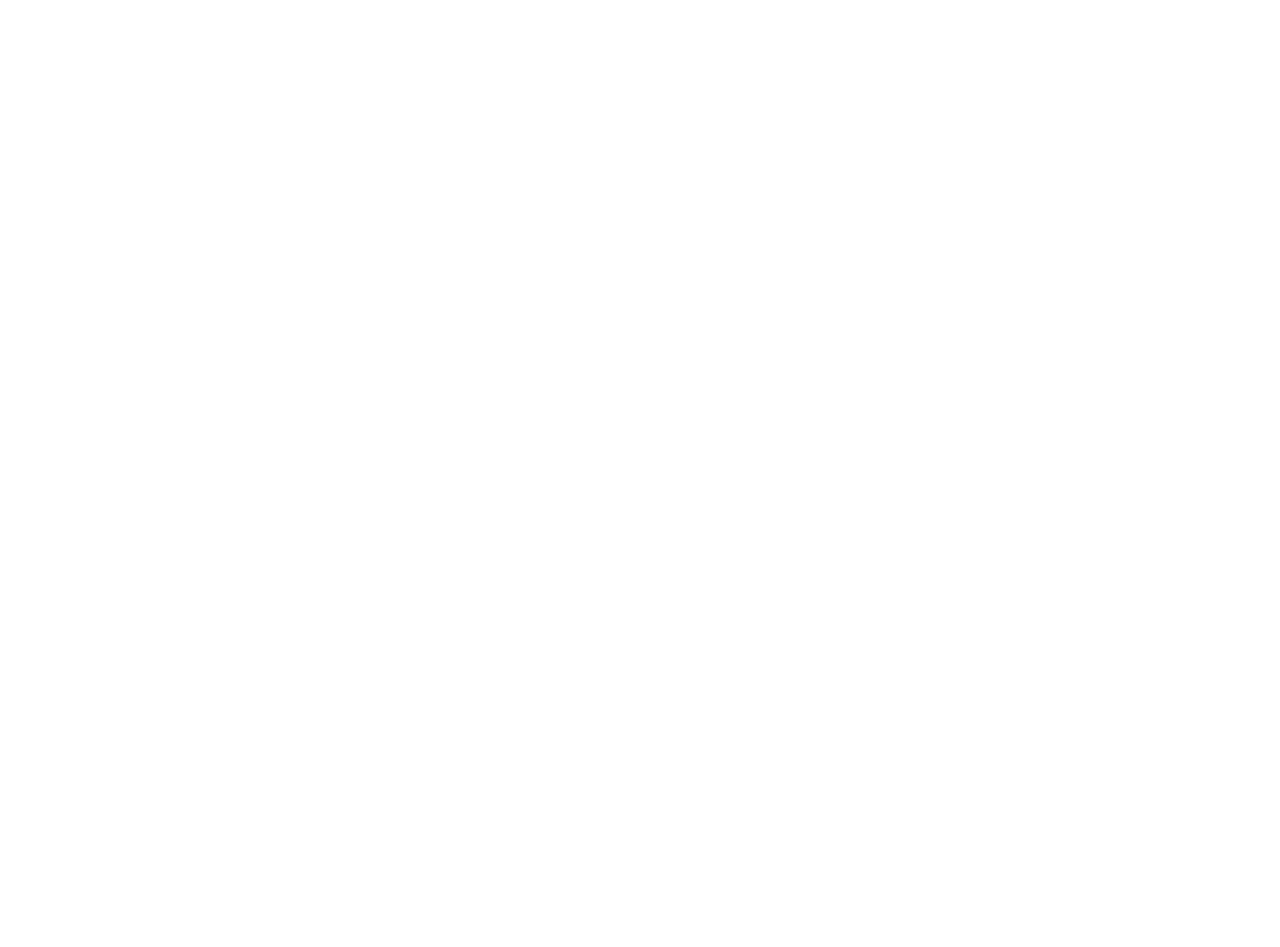
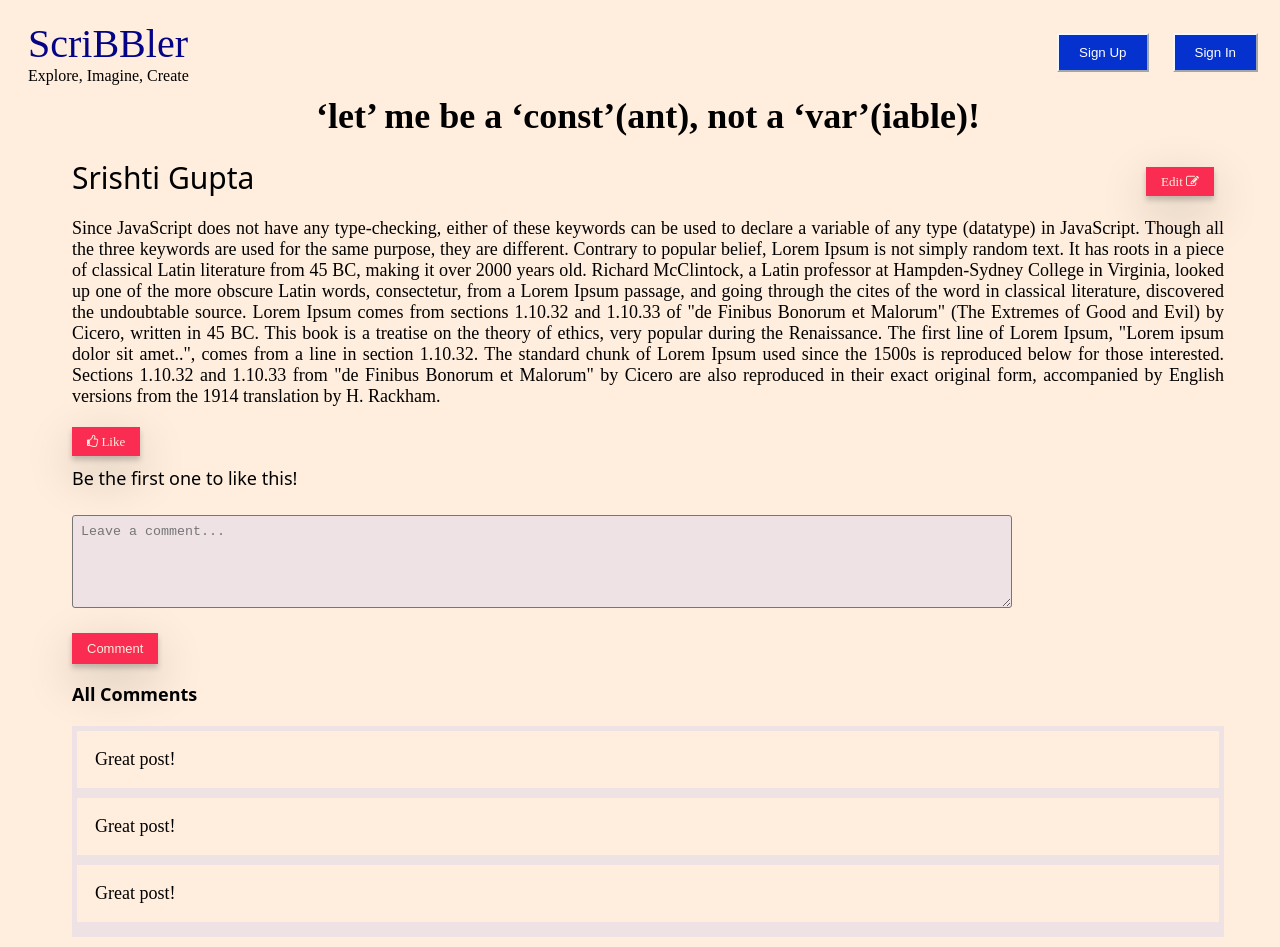
Before and after one commit to Mrlokeshrai20/Project, a plain HTML site: page html/post.html in a window 1280 px wide. Before the commit the page ends 800 px from the top, so only its background shows below. Drawn offline with Linux system fonts and the light colour scheme; a web font is replaced by a local one.

Commit message:
added the functionality to delete and other required buttons

```diff
--- a/html/post.html
+++ b/html/post.html
@@ -0,0 +1,70 @@
+<!DOCTYPE html>
+<html lang="en">
+<head>
+    <meta charset="UTF-8">
+    <meta name="viewport" content="width=device-width, initial-scale=1.0">
+    <link href="https://fonts.googleapis.com/css?family=Montez&display=swap" rel="stylesheet">
+    <link rel="preconnect" href="https://fonts.gstatic.com" crossorigin>
+    <link href="https://fonts.googleapis.com/css2?family=Roboto:ital,wght@0,100;0,300;0,400;0,500;0,700;0,900;1,100;1,300;1,400;1,500;1,700;1,900&display=swap" rel="stylesheet">
+    <link href="../styles/common.css" rel="stylesheet">
+    <link href="../styles/post.css" rel="stylesheet">
+    <link href="https://fonts.googleapis.com/icon?family=Material+Icons" rel="stylesheet">
+    <link rel="stylesheet" href="https://cdnjs.cloudflare.com/ajax/libs/font-awesome/4.7.0/css/font-awesome.min.css">
+    <link rel="stylesheet" href="https://cdnjs.cloudflare.com/ajax/libs/font-awesome/4.7.0/css/font-awesome.min.css">
+</head>
+<body>
+    <!-- Header -->
+    <nav>
+        <div class="model-1">
+            <a id="heading" href="../index.html" style="text-decoration:none" >ScriBBler</a>
+            <p id="sub-heading" >Explore, Imagine, Create</p>
+        </div>
+        <div class="model-2">
+            <button id="sign-up-btn" class="sign-up-btn" onclick="openPop()">Sign Up</button>
+            <button id="sign-in-btn" class="sign-in-btn">Sign In</button>
+        </div>
+    </nav>
+
+    <div class="container">
+        <!-- title -->
+        <div class="title">
+            <p>‘let’ me be a ‘const’(ant), not a ‘var’(iable)!</p>
+        </div>
+        <div class="authorName">
+            <p>Srishti Gupta</p>
+            <span>
+                <!-- edit button -->
+                <button  class="fa">Edit &#xf044;</button>
+            </span>
+        </div>
+        <div class="postContent">
+            <p>Since JavaScript does not have any type-checking, either of these keywords can be used to declare a variable of any type (datatype) in JavaScript. Though all the three keywords are used for the same purpose, they are different.
+                Contrary to popular belief, Lorem Ipsum is not simply random text. It has roots in a piece of classical Latin literature from 45 BC, making it over 2000 years old. Richard McClintock, a Latin professor at Hampden-Sydney College in Virginia, looked up one of the more obscure Latin words, consectetur, from a Lorem Ipsum passage, and going through the cites of the word in classical literature, discovered the undoubtable source. Lorem Ipsum comes from sections 1.10.32 and 1.10.33 of "de Finibus Bonorum et Malorum" (The Extremes of Good and Evil) by Cicero, written in 45 BC. This book is a treatise on the theory of ethics, very popular during the Renaissance. The first line of Lorem Ipsum, "Lorem ipsum dolor sit amet..", comes from a line in section 1.10.32.
+                The standard chunk of Lorem Ipsum used since the 1500s is reproduced below for those interested. Sections 1.10.32 and 1.10.33 from "de Finibus Bonorum et Malorum" by Cicero are also reproduced in their exact original form, accompanied by English versions from the 1914 translation by H. Rackham.
+             </p>
+        </div>
+        <div class="likebtn">
+            <i class="fa like-btn">&#xf087; Like</i>
+            <p class="like-text">Be the first one to like this!</p>
+        </div>
+        <div class="comment-box">
+            <textarea name="comment" id="cmt"  rows="5" placeholder="Leave a comment..."></textarea>
+        </div>
+        <span>
+            <button class="comment-btn">Comment</button>
+        </span>
+        <div class="comments">
+            <p class="text-msg">All Comments</p>
+            <div class="all-comments">
+                <p>Great post!</p>
+                <p>Great post!</p>
+                <p>Great post!</p>
+            </div>
+        </div>
+
+
+
+
+    </div>
+</body>
+</html>
--- a/styles/index.css
+++ b/styles/index.css
@@ -7,7 +7,7 @@
 .container{
     width: 100%;
     min-height: 100vh;
-    background-image: linear-gradient(rgba(244, 244, 238, 0.65),rgba(67, 45, 72, 0.65)) ,url(../images/background.png);
+    background-image: linear-gradient(rgba(244, 244, 238, 0.65),rgba(67, 45, 72, 0.65)) ,url(../images/background.jpg);
     background-size: cover;
     background-position: relative;
     padding: 10px 8px;
@@ -22,7 +22,9 @@ main{
     justify-content: center; /* center horizontally */
     align-items: center;/* center vertically */
 }
-
+button{
+    cursor: pointer;
+}
 #post-popup{
     visibility: hidden;
     width: 1100px;
--- /dev/null
+++ b/styles/post.css
@@ -0,0 +1,118 @@
+*{
+    margin: 0;
+}
+
+body{
+    width: 100%;
+    min-height: 100vh;
+    background-color: #ffeedd;
+    background-size: cover;
+    background-position: relative;
+    padding: 10px 8px;
+
+}
+
+.container{
+    margin-left: 5%;
+    margin-right: 5%;
+    display: flex;
+    flex-direction: column;
+    justify-content: center;
+    align-content: center;
+    font-size: large;
+
+    .title{
+        text-align: center;
+        font-weight: bold;
+        font-size: 2em;
+    }
+    .authorName{
+        display: flex;
+        justify-content: space-between;
+        p{
+            font-size: 30px;
+            font-family: system-ui, -apple-system, BlinkMacSystemFont, 'Segoe UI', Roboto, Oxygen, Ubuntu, Cantarell, 'Open Sans', 'Helvetica Neue', sans-serif;
+        }
+        .fa{
+            font-size: small;
+            background-color: rgb(251, 44, 82);
+            padding: 8px 15px;
+            color: #ffeedd;
+            cursor: pointer;
+            border: none;
+            box-shadow: 0 4px 5px 0 rgba(44, 44, 44, 0.24),0 17px 50px 0 rgba(0,0,0,0.19);
+        }
+        .fa:hover{
+            box-shadow: 0 8px 10px 0 rgba(44, 44, 44, 0.24),0 17px 50px 0 rgba(0,0,0,0.19);
+
+        }
+    }
+    p{
+        margin-bottom:20px ;
+    }
+    .like-btn{
+        font-size: small;
+        background-color: rgb(251, 44, 82);
+        padding: 8px 15px;
+        color: #ffeedd;
+        cursor: pointer;
+        border: none;
+        margin-bottom: 10px;
+        box-shadow: 0 4px 5px 0 rgba(44, 44, 44, 0.24),0 17px 50px 0 rgba(0,0,0,0.19);
+    }
+    .like-btn:hover{
+        box-shadow: 0 8px 10px 0 rgba(44, 44, 44, 0.24),0 17px 50px 0 rgba(0,0,0,0.19);
+    }
+    .like-text{
+        font-family: system-ui, -apple-system, BlinkMacSystemFont, 'Segoe UI', Roboto, Oxygen, Ubuntu, Cantarell, 'Open Sans', 'Helvetica Neue', sans-serif;
+    }
+    .postContent{
+        text-align: justify;
+        text-justify: inter-word;
+    }
+    textarea{
+        margin-top: 5px;
+        margin-bottom: 10px;
+        padding: 8px;
+        width: 80%;
+        border-radius: 3px;
+        background-color: #ded9ee83;
+        height: 100%;
+    }
+    .comment-btn{
+        float: left;
+        font-size: small;
+        background-color: rgb(251, 44, 82);
+        padding: 8px 15px;
+        color: #ffeedd;
+        cursor: pointer;
+        border: none;
+        margin-bottom: 10px;
+        margin-left:0 ;
+        box-shadow: 0 4px 5px 0 rgba(44, 44, 44, 0.24),0 17px 50px 0 rgba(0,0,0,0.19);
+    }
+    .comment-btn:hover{
+        box-shadow: 0 8px 10px 0 rgba(44, 44, 44, 0.24),0 17px 50px 0 rgba(0,0,0,0.19);
+    }
+
+    .comments{
+        .text-msg{
+            margin-top: 8px;
+            font-weight: bold;
+            font-family: system-ui, -apple-system, BlinkMacSystemFont, 'Segoe UI', Roboto, Oxygen, Ubuntu, Cantarell, 'Open Sans', 'Helvetica Neue', sans-serif;
+        }
+
+        .all-comments{
+            display: flex;
+            flex-direction: column;
+            padding: 5px;
+
+            background-color: #ded9ee83;
+            p{
+                margin-bottom: 10px;
+                padding: 1em;
+                background-color: #ffeedd;
+            }
+        }
+    }
+}
--- a/styles/postslist.css
+++ b/styles/postslist.css
@@ -1,53 +1,79 @@
 *{
   margin: 0;
-    font-family: Arial, sans-serif;
+  padding: 0;
+}
+body{
+  background-color: #ffeedd;
+  user-select: none;
 }
 
-body{
+.container{
   width: 100%;
-    min-height: 100vh;
-    background-color: #ffeedd;
-    background-size: cover;
-    background-position: relative;
-    padding: 10px 8px;
+  display: flex;
+  flex-wrap: wrap;
+  justify-content: center;
+  margin-top: 10px;
 }
-.container{
-    display: grid;
-    grid-template-columns: repeat(2, 1fr);
-    grid-gap: 40px;
-    margin: 50px;
-
 .card{
-        border: 1px solid #ccc;
+  display: flex;
+  position: relative;
+  width: 45%;
+  margin: 25px;
   border-radius: 10px;
   overflow: hidden;
-        display: flex;
   background-color: #ded9ee83;
-        box-shadow: 0 4px 8px 0 rgba(0,0,0,0.2);
+  box-shadow: 0 4px 8px 0 rgba(0,0,0,0.1);
   transition: 0.3s;
-
 }
 .card:hover {
-        box-shadow: 0 8px 16px 0 rgba(0,0,0,0.2);
+  box-shadow: 0 8px 16px rgba(0, 0, 0, 0.5);
 }
-    .title {
+.card p {
+  font-family: 'Poppins', sans-serif;
+  margin: 0;
+}
+.post-card-align{
+  font-family: 'Poppins', sans-serif;
+  color: #949292;
+  overflow: hidden;
+  text-overflow: ellipsis;
+  display: -webkit-box;
+  -webkit-line-clamp: 3;
+  -webkit-box-orient: vertical;
+  .post-card-align p{
+    text-align: center;
+    justify-self: center;
+    width: 85%;
+    }
+}
+.card .post-content {
+  margin-top: 10px;
+}
+.card .post-content p {
+  overflow: hidden;
+  text-overflow: ellipsis;
+  display: -webkit-box;
+  -webkit-line-clamp: 3;
+  -webkit-box-orient: vertical;
+  background-color:#5d5c5c ;
+}
+.title{
   display: flex; /* Enable flexbox */
   justify-content: center; /* Center horizontally */
   align-items: center;
-        flex:1 ;
-        background-color: #ffffff;
-        padding: 20px;
+  font-weight: bolder;
+  width: 15%;
+  padding: 10px;
+  color: #615f5f;
+  background-color: #fefefe;
 }
-      p{
-        margin-left: 2%;
-      }
-}
-span{
-    margin: 0;
-}
-.post-5{
-    grid-column: span 2;
-    margin: 0 350px;
+.right-content{
+  width: 85%;
+  background-color: #ded9ee83;
+  margin-left: 10px;
+  margin-right: 10px;
+  text-align: justify;
+
 }
 /* .heading .trash-icon {
     position: absolute;
@@ -78,3 +104,57 @@ span{
 .material-icons{
     cursor: pointer;
 }
+.material-icons:hover{
+  color:#252424
+}
+
+.delete-modal{
+  visibility: hidden;
+  display: flex;
+  justify-content: center;
+  background: #fff;
+  border-radius: 6px;
+  position: absolute;
+  top: 50%;
+  left: 50%;
+  transform: translate(-50%, -50%);
+  /* color: #333; */
+  font-family: 'Roboto';
+  padding: 20px 20px;
+}
+.active{
+  visibility: visible;
+}
+.overlay{
+  visibility: hidden;
+    position: fixed;
+    top: 0px;
+    left: 0px;
+    width: 100vw;
+    height: 100vh;
+    background: rgba(0, 0,0, 0.7);
+}
+.delete-cont{
+  width: fit-content;
+  background:white;
+  /* padding: 3%; */
+
+}
+.yes-btn{
+  font-size: 10px;
+  width: auto;
+  background-color: green;
+  border: none;
+  cursor: pointer;
+}
+.no-btn{
+  font-size: 10px;
+  background-color: red;
+  border: none;
+  cursor: pointer;
+}
+.delete-action{
+  margin-top: 20px;
+  display: flex;
+  justify-content: space-between;
+}
```
Also changed, not shown: html/postslist.html (+30 -17 lines), scripts/postslist.js (+20 -0 lines), scripts/post.js (added). Lines whose indentation alone changed are shown as unchanged.
